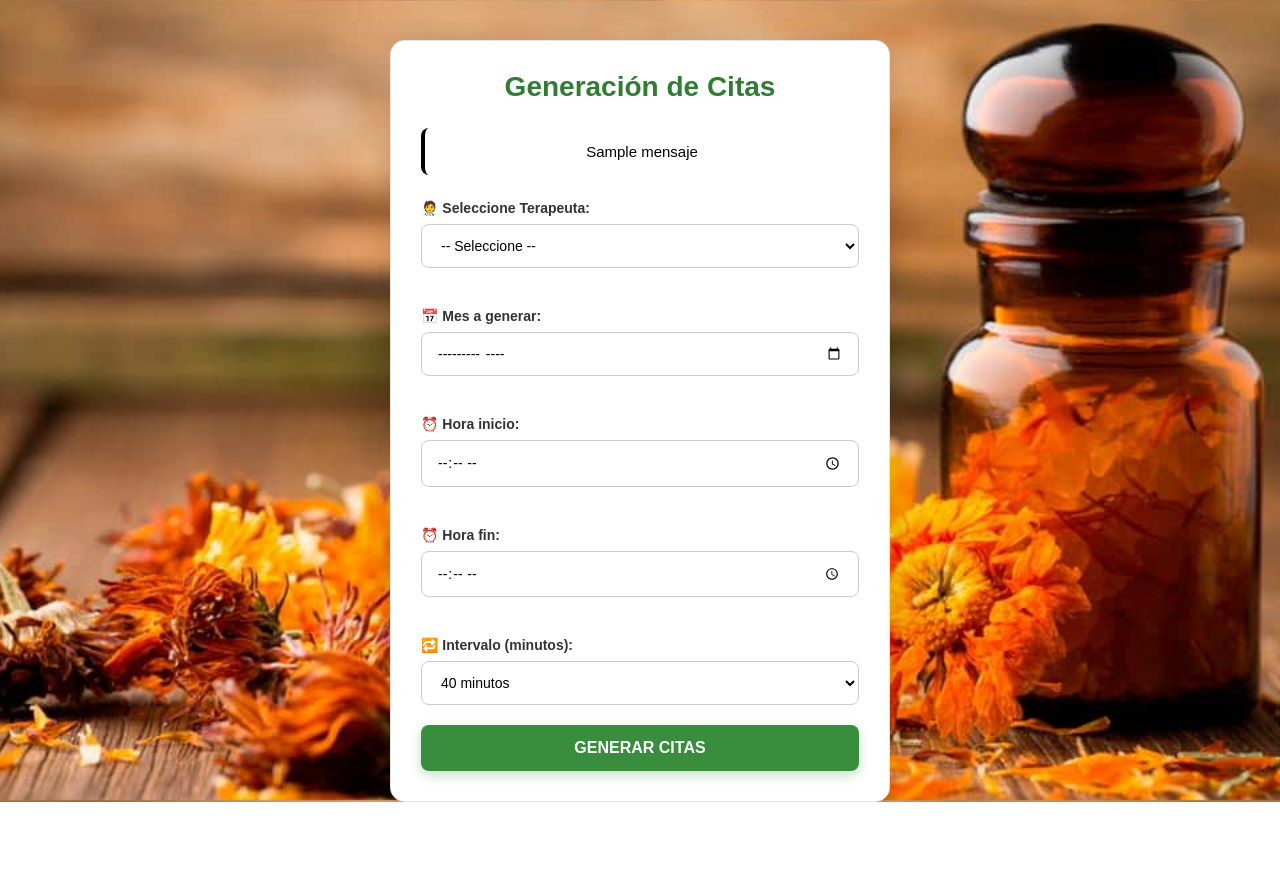
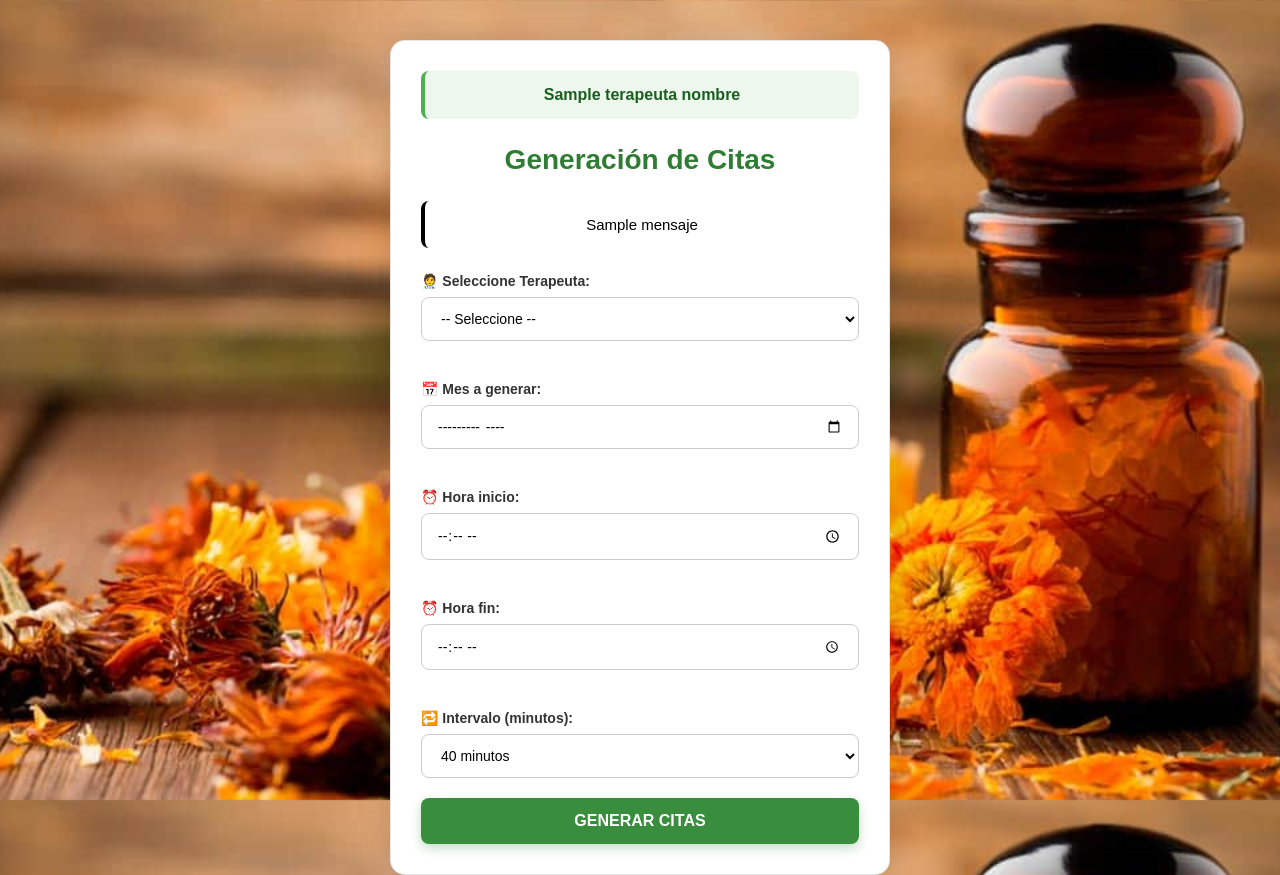
Before and after one commit to oclealc-ai/sanacionalternativa, a Flask app: template templates/generar_citas.html in a window 1280 px wide. Before the commit the page ends 802 px from the top, so only its background shows below. Run offline with Flask 3, Linux system fonts and the light colour scheme; the template is opened without the code that fills it: most values are stand-ins (such as "Sample title", 1, 10 or a date in 2020).

Commit message:
Cambio de Estilos

```diff
--- a/routes/citas_admin.py
+++ b/routes/citas_admin.py
@@ -21,6 +21,7 @@ def generar_citas():
 
     usuario = session.get("Usuario", None)  # usuario que generó la cita
     id_empresa = session.get("idEmpresa", None)  # empresa del admin logueado
+    terapeuta_nombre = session.get("NombreUsuario", None)  # nombre del admin logueado
 
     # -----------------------------
     # OBTENER TERAPEUTAS
@@ -119,7 +120,7 @@ def generar_citas():
 
     cursor.close()
     conn.close()
-    return render_template("generar_citas.html", terapeutas=terapeutas)
+    return render_template("generar_citas.html", terapeuta_nombre=terapeuta_nombre,terapeutas=terapeutas)
 
 
 # ------------------------------------------------------------
--- a/templates/generar_citas.html
+++ b/templates/generar_citas.html
@@ -11,6 +11,12 @@
 <body class="body">
 
     <div class="citas-container">
+         {% if terapeuta_nombre %}
+            <div class="citas-terapeuta-info">
+                <p class="citas-terapeuta-label"> <strong>{{ terapeuta_nombre }}</strong></p>
+            </div>
+        {% endif %}
+
         <h2 class="citas-h2">Generación de Citas</h2>
 
         {% if mensaje %}
```
